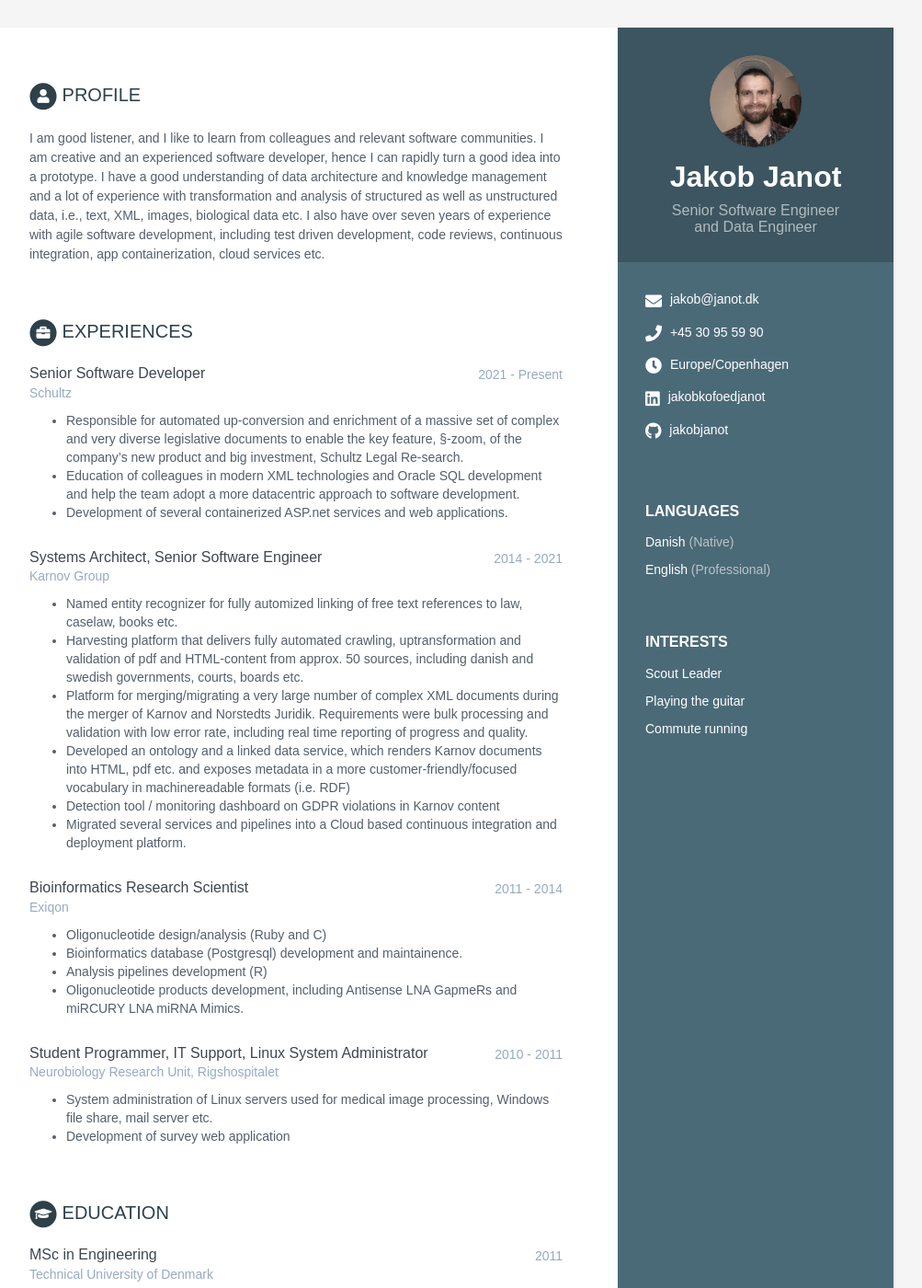
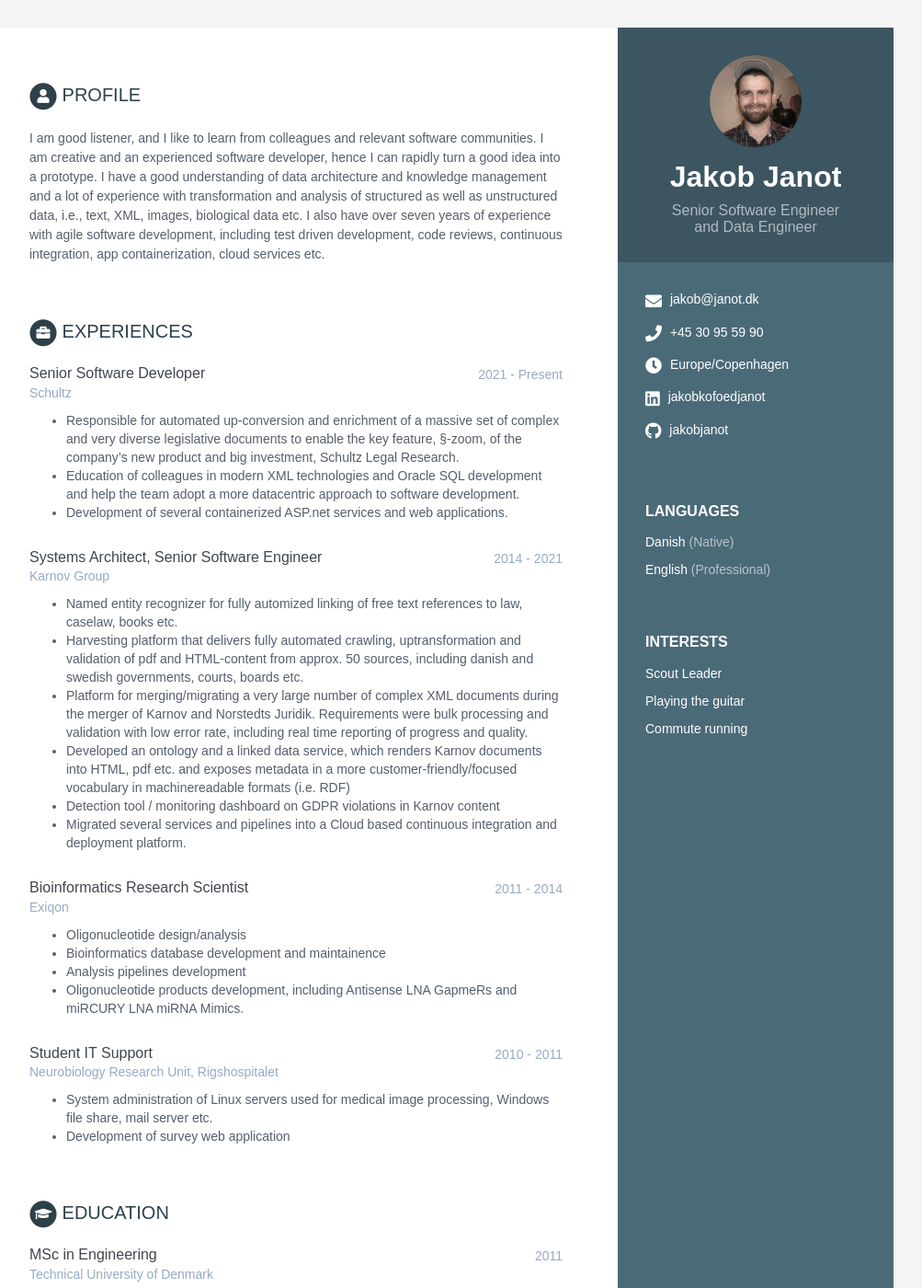
Before and after one commit to jakobjanot/jakobjanot.github.io, a Jekyll site: the page built from index.html, in a window 1280 px wide and 1400 px high. Shown: the whole window at 92% size, without its empty margins (168-1171 px from the left). Built offline with Jekyll 4.4.1, drawn with Linux system fonts in a browser that asks for light colours.

Commit message:
Update data.yml

```diff
--- a/_data/data.yml
+++ b/_data/data.yml
@@ -70,7 +70,7 @@ experiences:
       details: |
         - Responsible for automated up-conversion and enrichment of a massive set of complex and very diverse
           legislative documents to enable the key feature, §-zoom, of the company’s new product and big investment,
-          Schultz Legal Re-search.
+          Schultz Legal Research.
         - Education of colleagues in modern XML technologies and Oracle SQL development and help the team adopt a
           more datacentric approach to software development.
         - Development of several containerized ASP.net services and web applications.
@@ -92,11 +92,11 @@ experiences:
       time: 2011 - 2014
       company: Exiqon
       details: |
-        - Oligonucleotide design/analysis (Ruby and C)
-        - Bioinformatics database (Postgresql) development and maintainence.
-        - Analysis pipelines development (R)
+        - Oligonucleotide design/analysis
+        - Bioinformatics database development and maintainence
+        - Analysis pipelines development
         - Oligonucleotide products development, including Antisense LNA GapmeRs and miRCURY LNA miRNA Mimics.
-    - role: Student Programmer, IT Support, Linux System Administrator
+    - role: Student IT Support
       time: 2010 - 2011
       company: Neurobiology Research Unit, Rigshospitalet
       details: |
```
